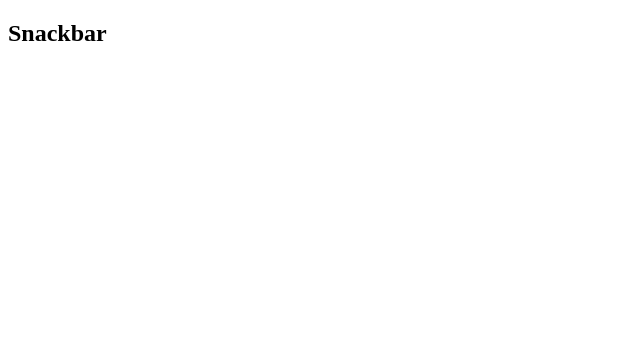
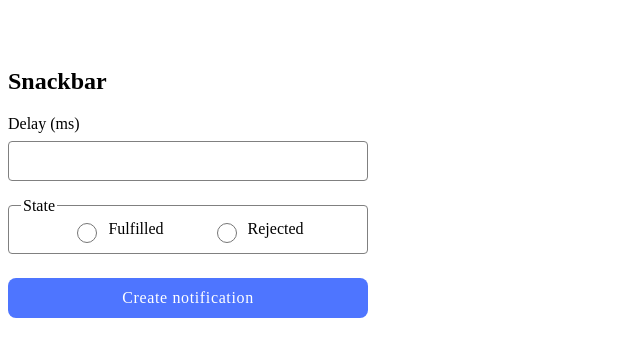
Before and after one commit to Andriana-Petrenko/goit-js-hw-10, a website built with Vite: page src/2-snackbar.html in a window 1280 px wide. Shown: the whole page, without its empty margins (0-640 px from the left). Built offline with nearby package versions, Linux system fonts and the light colour scheme.

Commit message:
snackbar

```diff
--- a/src/2-snackbar.html
+++ b/src/2-snackbar.html
@@ -10,6 +10,26 @@
   <body>
     <section>
       <h1>Snackbar</h1>
+      <form class="form">
+        <label>
+          Delay (ms)
+          <input type="number" name="delay" required />
+        </label>
+
+        <fieldset>
+          <legend>State</legend>
+          <label>
+            <input type="radio" name="state" value="fulfilled" required/>
+            Fulfilled
+          </label>
+          <label>
+            <input type="radio" name="state" value="rejected" required />
+            Rejected
+          </label>
+        </fieldset>
+
+        <button type="submit">Create notification</button>
+      </form>
     </section>
     <script type="module" src="./js/2-snackbar.js"></script>
   </body>
--- a/src/css/1-timer.css
+++ b/src/css/1-timer.css
@@ -1,3 +1,4 @@
+
 #datetime-picker{
   width: 272px;
   height: 40px;
@@ -61,6 +62,7 @@ button[data-start]:disabled{
   margin-top: 32px;
   align-items: center;
   text-align: center;
+  width: fit-content;
 }
 
 .field{
--- a/src/css/2-snackbar.css
+++ b/src/css/2-snackbar.css
@@ -0,0 +1,79 @@
+section{
+    padding-top:40px;
+}
+
+*{
+    box-sizing: border-box;
+}
+.form{
+    display: flex;
+    flex-direction: column;
+    width: 360px;
+}
+
+ input[name="delay"]{
+    display: block;
+    width: 360px;
+    height: 40px;
+    border-radius: 4px;
+    border: 1px solid #808080;
+    margin-top: 8px;
+    margin-bottom: 16px;
+    padding:0;
+    outline: transparent;
+    padding-left: 16px;
+    color: #2E2F42;
+    font-family:inherit;
+    font-size: 16px;
+    font-weight: 400;
+    line-height: 1.5;
+    letter-spacing: 0.04em;
+}
+
+input[name="delay"]:hover{
+    border: 1px solid #000;
+}
+
+input[name="delay"]:active,input[name="delay"]:focus {
+    border: 1px solid #4E75FF;
+}
+
+fieldset{
+    display:flex;
+    justify-content: center;
+    gap:48px;
+    border-radius: 4px;
+    border: 1px solid #808080;
+    width: 360px;
+    margin: 0;
+    margin-bottom: 24px;
+}
+
+input[type="radio" i]{
+    width: 20px;
+    height: 20px;
+
+}
+
+fieldset>label{
+    display: flex;
+    gap:8px;
+}
+
+button[type="submit"]{
+    width:360px;
+    height:40px;
+    border:none;
+    border-radius: 8px;
+    background-color: #4E75FF;
+    color: #FFF;
+    font-family: inherit;
+    font-size: 16px;
+    font-weight: 500;
+    line-height: 1.5;
+    letter-spacing: 0.04em;
+}
+
+button[type="submit"]:hover{
+    background-color: #6C8CFF;
+}
--- a/src/js/2-snackbar.js
+++ b/src/js/2-snackbar.js
@@ -0,0 +1,2 @@
+import iziToast from "izitoast";
+import "izitoast/dist/css/iziToast.min.css";
```
Also changed, not shown: src/1-timer.html (indentation only), src/img/javascript.svg.
